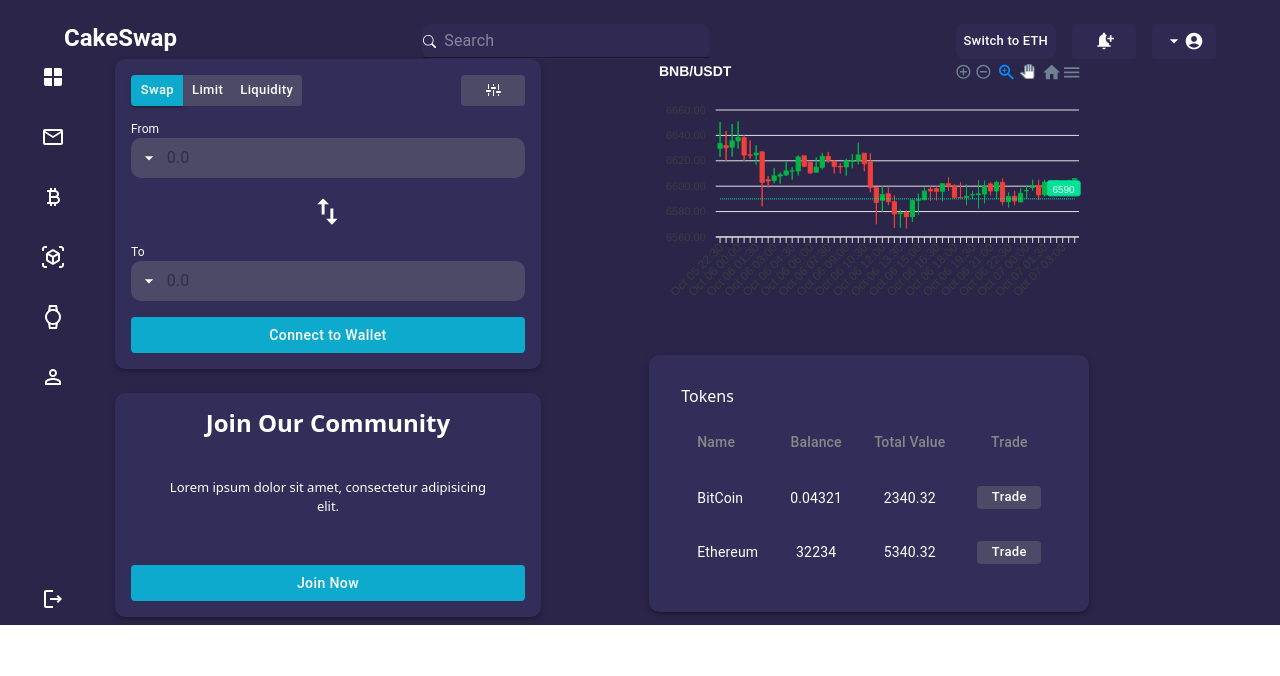
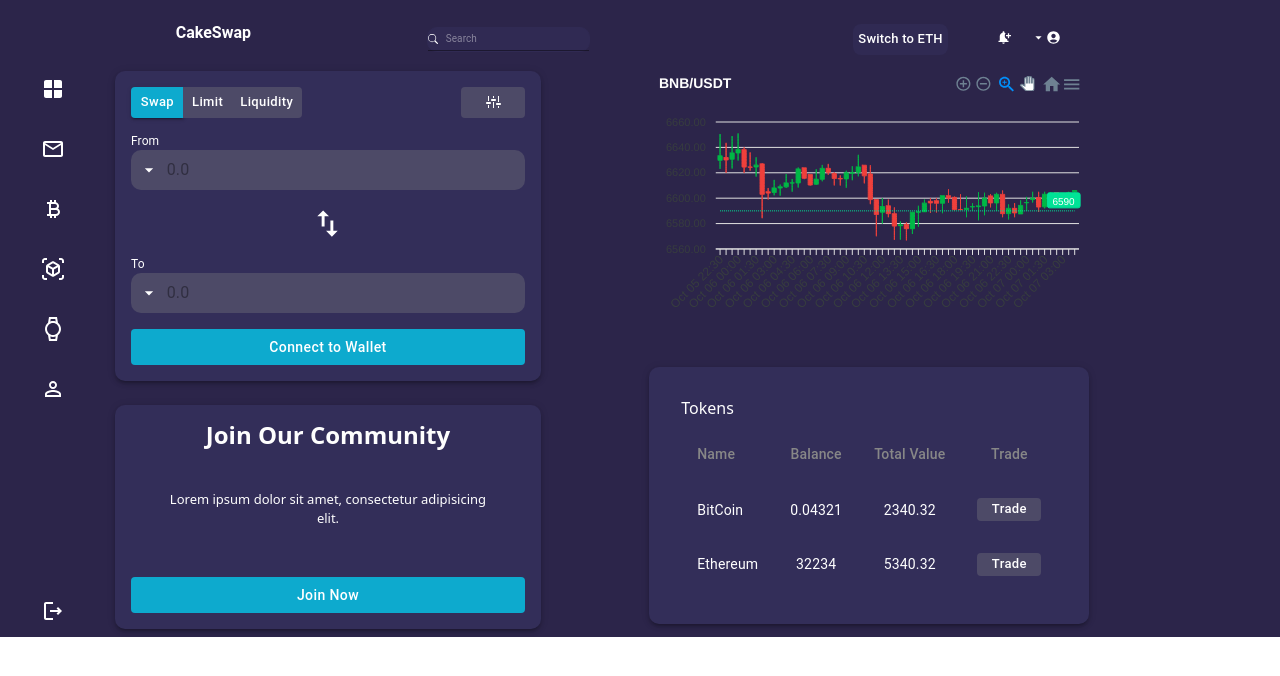
Before and after one commit to John-Kimani/cryptodashboard, a React (Create React App) app: page / in a window 1280 px wide. Shown: the top 676 px of the page. Built offline with nearby package versions, Linux system fonts and the light colour scheme.

Commit message:
Refactor: navbar elements positiioning

```diff
--- a/src/Components/Nav/Navbar.jsx
+++ b/src/Components/Nav/Navbar.jsx
@@ -1,51 +1,77 @@
-import Stack from "@mui/material/Stack";
 import Button from "@mui/material/Button";
 import NotificationAddIcon from "@mui/icons-material/NotificationAdd";
 import AccountCircleIcon from "@mui/icons-material/AccountCircle";
 import ArrowDropDownIcon from "@mui/icons-material/ArrowDropDown";
-import { InputAdornment, Box, Typography } from "@mui/material";
-import { btn, searchInput, switchBtn, navBar } from "./styles";
+import { InputAdornment, Typography } from "@mui/material";
+import { searchInput, switchBtn } from "./styles";
 import { BsSearch } from "react-icons/bs";
 import Input from "@mui/material/Input";
+import Grid from "@mui/material/Grid";
 
 const NavbarComponent = () => {
   return (
-    <Box style={navBar} sx={{ px: 8, pt: 2}}>
-      <Typography
-        textAlign="center"
-        variant="h3"
-        fontSize="1.5rem"
-        fontWeight={600}
-      >
+    <Grid container  direction="row" md={12} alignContent="center" justifyContent="center" py={2}>
+    <Grid item xs={12} md={4} style={{textAlign: "center"}}>
+      <Typography variant="h3" fontSize="1rem" fontWeight={600}>
         CakeSwap
       </Typography>
-      <Stack direction="row" spacing="auto" style={{ width: "25%"}}>
+    </Grid>
+    <Grid item xs={4} md={4}>
     <Input
         startAdornment={
           <InputAdornment position="start">
-              <BsSearch style={{ color: "white" }} fontSize="small" />
+            <BsSearch style={{ color: "white" }} fontSize="10px" />
           </InputAdornment>
         }
         placeholder="Search"
         sx={{ color: "white" }}
         style={searchInput}
       />
-      </Stack>
+    </Grid>
+    <Grid item xs={7} md={4}>
+      <Grid container direction="row">
+        <Grid item md={4}>
+            <Button style={switchBtn} size="small">
+              Switch to ETH
+            </Button>
+        </Grid>
+        <Grid item md={1}>
+          <NotificationAddIcon sx={{ color: "white", fontSize: "15px" }} />
+        </Grid>
+        <Grid item md={4}>
+          <ArrowDropDownIcon sx={{ color: "white", fontSize: "15px" }} />
+          <AccountCircleIcon sx={{ color: "white", fontSize: "15px" }} /></Grid>
+       </Grid>
+    </Grid>
+  </Grid>
 
-      <Stack>
-        <Stack direction="row" spacing={2}>
-          <Button style={switchBtn}>Switch to ETH</Button>
-          <Button style={btn}>
-            <NotificationAddIcon sx={{ color: "white" }} fontSize="small" />
-          </Button>
-          <Button style={btn}>
-            <ArrowDropDownIcon sx={{ color: "white" }} fontSize="small" />
-            <AccountCircleIcon sx={{ color: "white" }} fontSize="small" />
-          </Button>
-        </Stack>
-      </Stack>
-    </Box>
+
   );
 };
 
 export default NavbarComponent;
+
+
+{/* <Box style={navBar}>
+      <Typography variant="h3" fontSize="1rem" fontWeight={600}>
+        CakeSwap
+      </Typography>
+      <Input
+        startAdornment={
+          <InputAdornment position="start">
+            <BsSearch style={{ color: "white" }} fontSize="10px" />
+          </InputAdornment>
+        }
+        placeholder="Search"
+        sx={{ color: "white" }}
+        style={searchInput}
+      />
+      <Box style={list}>
+      <Button style={switchBtn} size="small">
+        Switch to ETH
+      </Button>
+      <NotificationAddIcon sx={{ color: "white", fontSize: "15px" }} />
+      <ArrowDropDownIcon sx={{ color: "white", fontSize: "15px" }} />
+      <AccountCircleIcon sx={{ color: "white", fontSize: "15px" }} />
+      </Box>
+    </Box> */}
--- a/src/Components/Nav/styles.js
+++ b/src/Components/Nav/styles.js
@@ -1,16 +1,10 @@
-export const btn = {
-    backgroundColor: "#302A53",
-    textTransform: "none",
-    border:"none",
-    fontSize: "small"
-}
 
 export const searchInput = {
     border: "1px solid #302A53",
     backgroundColor: "#302A53",
     borderRadius: "10px",
-    width: "100%",
-    textTransform: "none"
+    textTransform: "none",
+    fontSize: "10px"
 }
 
 export const switchBtn = {
@@ -21,8 +15,3 @@
     color: "white",
     letterSpacing: "0.2px"
 }
-
-export const navBar = {
-    display: "flex",
-    justifyContent: "space-between",
-}
```
Lines whose indentation alone changed are shown as unchanged.
